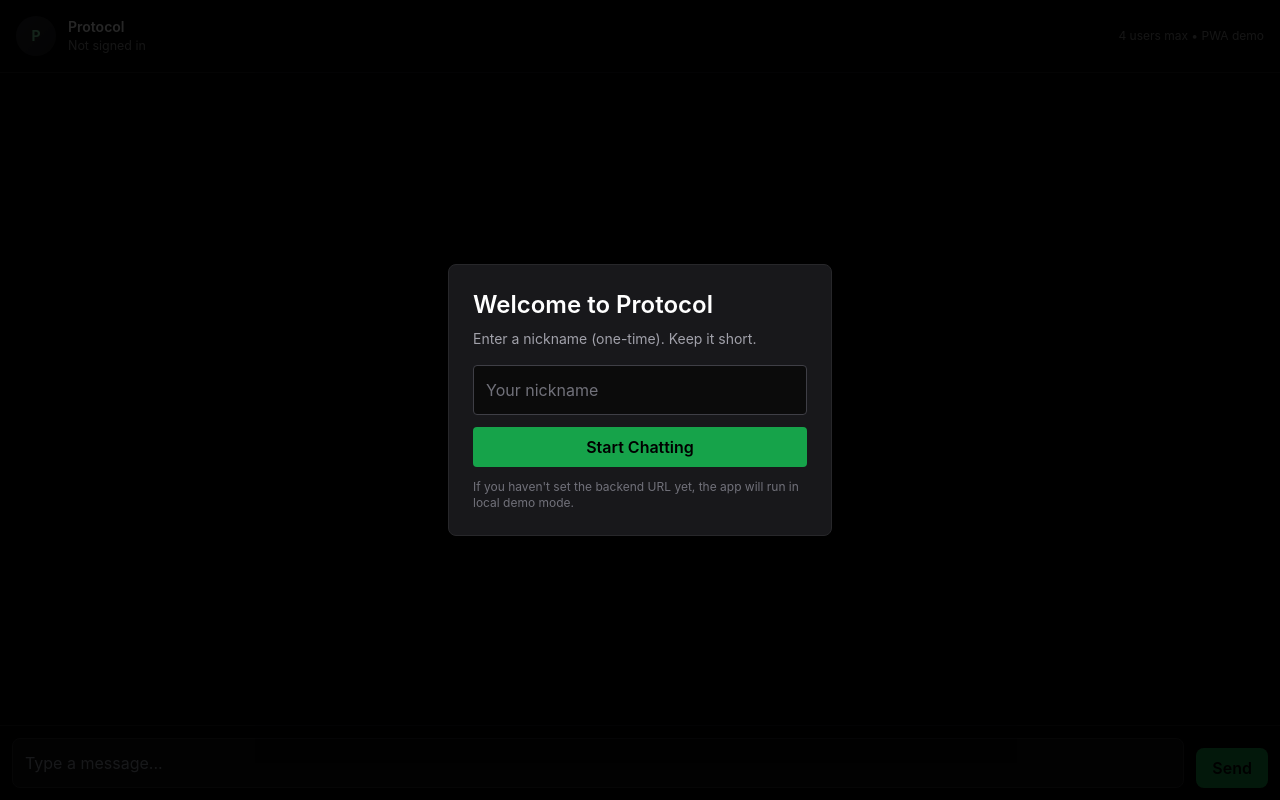
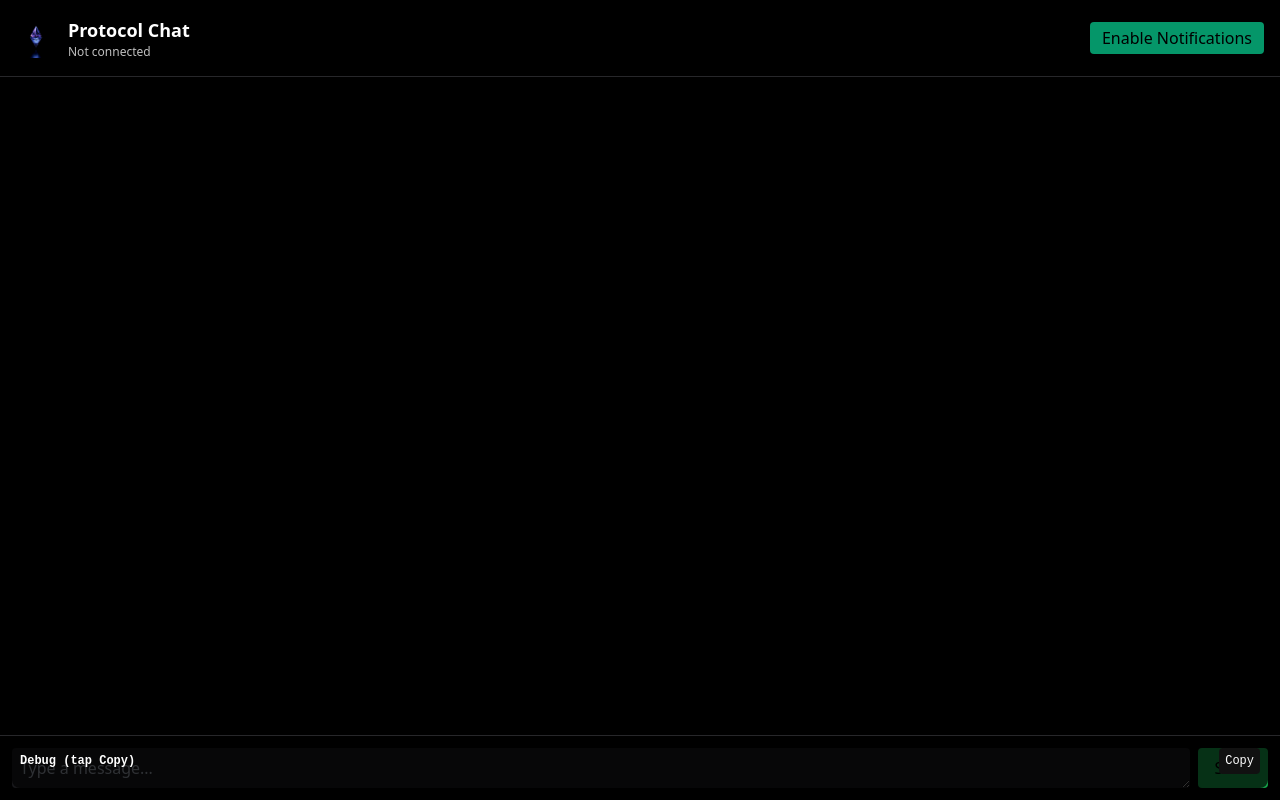
Before and after one commit to mtster/frbschat, a website with bundled scripts: page index.html in a window 1280 px wide. Built offline with nearby package versions, Linux system fonts and the light colour scheme; no server answers.

Commit message:
Update index.html

```diff
--- a/index.html
+++ b/index.html
@@ -9,61 +9,70 @@
   <meta name="apple-mobile-web-app-capable" content="yes"/>
   <meta name="apple-mobile-web-app-title" content="Protocol"/>
   <meta name="apple-mobile-web-app-status-bar-style" content="black-translucent"/>
+  <link rel="apple-touch-icon" href="logo-192.png">
 
   <!-- Tailwind CDN -->
   <script src="https://cdn.tailwindcss.com"></script>
 
   <style>
-    body { background:#000; color:#fff; font-family:Inter,system-ui,-apple-system,Segoe UI,Roboto,Helvetica,Arial; }
-    .bubble { max-width:78%; word-break:break-word; white-space:pre-wrap; }
-    .muted { color:rgba(255,255,255,0.55); font-size:0.78rem; }
-    #nicknameOverlay { transition: opacity .18s ease; }
-    #toastRoot { position: fixed; left:50%; transform:translateX(-50%); bottom:18px; z-index:60; }
+    html,body,#app { height: 100%; }
+    #messages { max-height: calc(100vh - 220px); overflow-y: auto; padding: 1rem; }
+    #toast { position: fixed; right: 12px; top: 12px; z-index: 9999; }
+    #nicknameOverlay { position: fixed; inset: 0; background: rgba(0,0,0,0.85); display: none; align-items: center; justify-content: center; z-index: 9998; }
+    #debugPanel { position: fixed; left: 12px; bottom: 12px; width: calc(100% - 24px); max-height: 200px; overflow: auto; background: rgba(0,0,0,0.7); color: #fff; padding: 8px; border-radius: 8px; font-family: monospace; font-size: 12px; z-index: 9997; }
   </style>
 </head>
-<body class="h-full flex flex-col">
+<body class="bg-black text-white">
+  <div id="app" class="flex flex-col h-full">
+    <header class="p-4 border-b border-zinc-800 flex items-center justify-between">
+      <div class="flex items-center gap-3">
+        <img src="logo-192.png" width="40" height="40" alt="Protocol logo" />
+        <div>
+          <div class="text-lg font-semibold">Protocol Chat</div>
+          <div id="connectedAs" class="text-xs opacity-75">Not connected</div>
+        </div>
+      </div>
+      <div>
+        <button id="enableNotifs" class="px-3 py-1 bg-emerald-600 text-black rounded">Enable Notifications</button>
+      </div>
+    </header>
 
-  <!-- Nickname overlay -->
-  <div id="nicknameOverlay" class="fixed inset-0 z-50 flex items-center justify-center bg-black/85">
-    <div class="w-full max-w-sm bg-zinc-900 border border-zinc-800 p-6 rounded-lg shadow-lg">
-      <h1 class="text-2xl font-semibold mb-2">Welcome to Protocol</h1>
-      <p class="text-sm text-zinc-400 mb-4">Enter a nickname (one-time). Keep it short.</p>
-      <input id="nicknameInput" maxlength="24" placeholder="Your nickname" class="w-full p-3 rounded bg-[#0b0b0b] border border-zinc-700 placeholder-zinc-500 mb-3 focus:outline-none" />
-      <button id="nicknameSave" type="button" class="w-full py-2 rounded bg-green-600 hover:bg-green-500 text-black font-semibold">Start Chatting</button>
-      <p id="demoHint" class="text-xs text-zinc-500 mt-3">If you haven't set the backend URL yet, the app will run in local demo mode.</p>
+    <main class="flex-1 overflow-hidden">
+      <div id="messages" class="p-4"></div>
+    </main>
+
+    <footer class="p-3 border-t border-zinc-800">
+      <form id="sendForm" class="flex gap-2">
+        <textarea id="messageInput" rows="1" placeholder="Type a message..." class="flex-1 bg-zinc-900 rounded p-2 text-white"></textarea>
+        <button id="sendBtn" type="submit" class="px-4 py-2 bg-green-600 text-black rounded">Send</button>
+      </form>
+    </footer>
+  </div>
+
+  <!-- nickname overlay -->
+  <div id="nicknameOverlay" style="display:none;">
+    <div style="background:#0b0b0b;padding:16px;border-radius:8px;max-width:90%;width:400px;">
+      <h3 style="margin:0 0 8px 0;">Enter a nickname</h3>
+      <input id="nicknameInput" placeholder="Your nickname" style="width:100%;padding:8px;margin-bottom:8px;border-radius:6px;border:1px solid #333;background:#111;color:#fff;" />
+      <div style="text-align:right;">
+        <button id="nicknameSave" style="padding:8px 12px;background:#16a34a;color:#000;border-radius:6px;">Save</button>
+      </div>
     </div>
   </div>
 
-  <!-- Header -->
-  <header class="p-4 border-b border-zinc-900 bg-black/60 flex items-center justify-between">
-    <div class="flex items-center gap-3">
-      <div class="w-10 h-10 rounded-full bg-gradient-to-br from-zinc-800 to-zinc-900 flex items-center justify-center text-sm font-bold text-green-300">P</div>
-      <div>
-        <div class="text-sm font-semibold">Protocol</div>
-        <div id="connectedAs" class="muted">Not signed in</div>
-      </div>
+  <!-- toast -->
+  <div id="toast" class="pointer-events-none"></div>
+
+  <!-- debug panel -->
+  <div id="debugPanel">
+    <div style="display:flex;justify-content:space-between;align-items:center;margin-bottom:6px;">
+      <div style="font-weight:600;">Debug (tap Copy)</div>
+      <button id="copyDebug" style="background:#111;color:#fff;padding:4px 6px;border-radius:4px;">Copy</button>
     </div>
-    <div class="text-xs muted">4 users max • PWA demo</div>
-  </header>
-
-  <!-- Messages -->
-  <main id="messagesContainer" class="flex-1 overflow-auto p-4">
-    <div id="chatList" class="flex flex-col gap-3"></div>
-  </main>
-
-  <!-- Composer -->
-  <footer class="p-3 border-t border-zinc-900 bg-black/60">
-    <form id="msgForm" class="flex gap-3 items-end">
-      <textarea id="msgInput" rows="1" placeholder="Type a message..." class="flex-1 resize-none p-3 rounded-lg bg-[#0b0b0b] border border-zinc-800 focus:outline-none"></textarea>
-      <button id="sendBtn" type="submit" class="py-2 px-4 rounded-lg bg-green-600 hover:bg-green-500 text-black font-semibold">Send</button>
-    </form>
-  </footer>
-
-  <!-- Toast Root -->
-  <div id="toastRoot" class="pointer-events-none"></div>
+    <div id="debugLog" style="max-height:140px;overflow:auto;"></div>
+  </div>
 
   <!-- Firebase + App scripts using modules -->
   <script type="module" src="app.js"></script>
-
 </body>
 </html>
```
